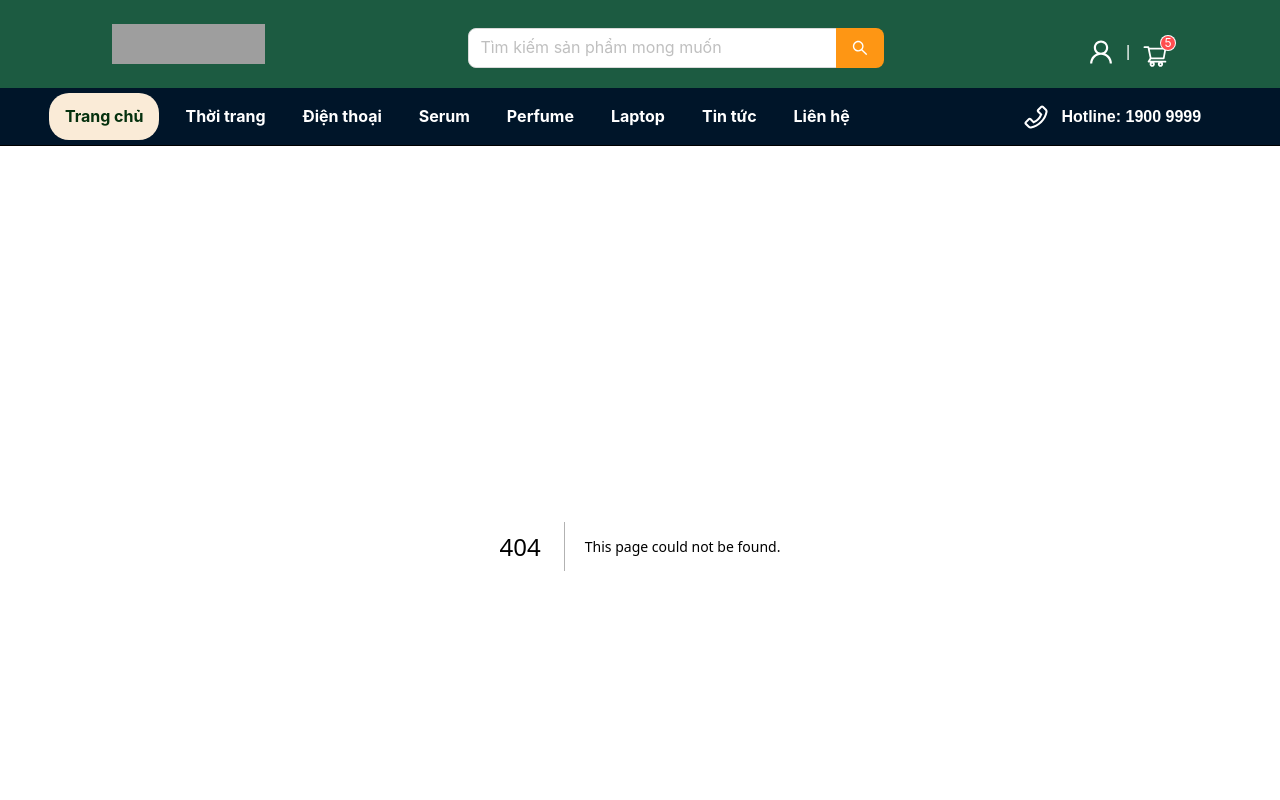
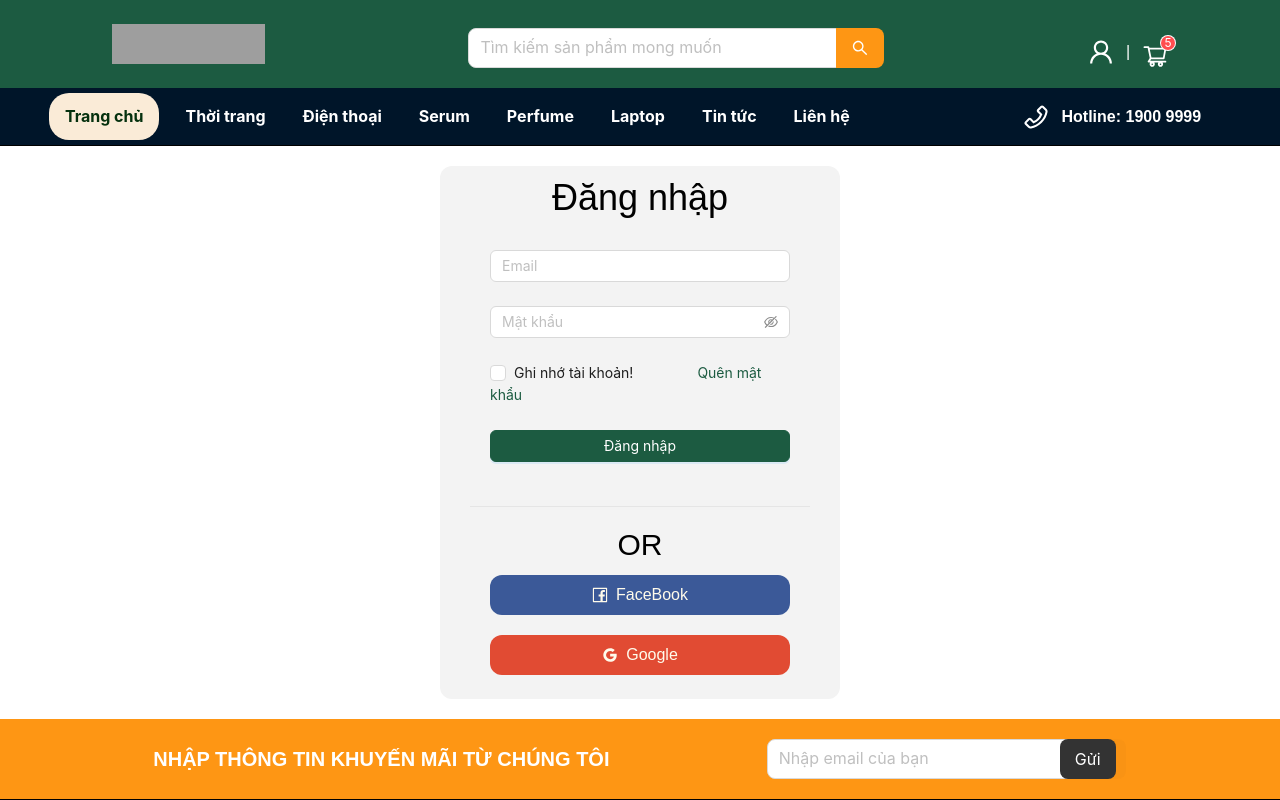
Before and after one commit to minhhkhoa/next_bazaar, a Next.js app: page /login in a window 1280 px wide. Before the commit this address had no page. Shown: the top 800 px of the page. Built offline with nearby package versions, Linux system fonts and the light colour scheme; grey boxes are pictures that could not be loaded.

Commit message:
success page login
- Trang này thì không có gì để nói, đã reponsive luôn.

```diff
--- /dev/null
+++ b/src/app/(auth)/login/page.tsx
@@ -0,0 +1,89 @@
+"use client";
+
+import React from "react";
+import type { FormProps } from "antd";
+import { Button, Checkbox, Divider, Form, Input } from "antd";
+import "./style.scss";
+import { FacebookOutlined, GoogleOutlined } from "@ant-design/icons";
+
+type FieldType = {
+  username?: string;
+  password?: string;
+  remember?: string;
+};
+
+const onFinish: FormProps<FieldType>["onFinish"] = (values) => {
+  console.log("Success:", values);
+};
+
+const onFinishFailed: FormProps<FieldType>["onFinishFailed"] = (errorInfo) => {
+  console.log("Failed:", errorInfo);
+};
+
+export default function Login() {
+  return (
+    <>
+      <div className="w-[400px] bg-[#f3f3f3] mx-auto my-5 rounded-xl container-form flex flex-col items-center pb-3">
+        <div className="flex flex-col items-center gap-5 ">
+          <h1 className="text-4xl !font-extralight py-3">Đăng nhập</h1>
+          <Form
+            initialValues={{ remember: false }}
+            onFinish={onFinish}
+            onFinishFailed={onFinishFailed}
+            autoComplete="off"
+          >
+            <Form.Item<FieldType>
+              name="username"
+              rules={[
+                { required: true, message: "Please input your username!" },
+              ]}
+              className="!w-full"
+            >
+              <Input placeholder="Email" />
+            </Form.Item>
+
+            <Form.Item<FieldType>
+              name="password"
+              rules={[
+                { required: true, message: "Please input your password!" },
+              ]}
+            >
+              <Input.Password placeholder="Mật khẩu" />
+            </Form.Item>
+
+            <Form.Item<FieldType> name="remember" valuePropName="checked">
+              <Checkbox>Ghi nhớ tài khoản!</Checkbox>
+              <span className="text-[#1c5b41] ml-14 hover:italic hover:text-[#fe9614]">Quên mật khẩu</span>
+            </Form.Item>
+
+            <Form.Item className="flex justify-center">
+              <Button
+                type="primary"
+                htmlType="submit"
+                className="!w-[300px] !bg-[#1c5b41] text-white !border-[#1c5b41] hover:!bg-white hover:!text-orange-500 hover:!border-orange-500 transition duration-300 ease-in-out !p-2"
+              >
+                Đăng nhập
+              </Button>
+            </Form.Item>
+          </Form>
+        </div>
+
+        <div className="w-[85%] flex justify-center items-center">
+          <Divider className="!my-5" />
+        </div>
+        <div className="text-center text-3xl bg-blend-luminosity">OR</div>
+
+        <div className="flex flex-col gap-5 my-3">
+          <div className="flex justify-center items-center gap-2 bg-[#3B5998] p-2 rounded-xl text-amber-50 w-[300px]">
+            <FacebookOutlined />
+            FaceBook
+          </div>
+          <div className="flex justify-center items-center gap-2 bg-[#E14B33] p-2 rounded-xl text-amber-50 w-[300px]">
+            <GoogleOutlined />
+            Google
+          </div>
+        </div>
+      </div>
+    </>
+  );
+}
--- /dev/null
+++ b/src/app/(auth)/login/style.scss
@@ -0,0 +1,5 @@
+.container-form {
+  .ant-form-item {
+    width: 300px !important;
+  }
+}
--- /dev/null
+++ b/src/app/(auth)/register/page.tsx
@@ -0,0 +1,7 @@
+import React from 'react'
+
+export default function Register() {
+  return (
+    <div>Register</div>
+  )
+}
--- a/src/components/Header/Header.tsx
+++ b/src/components/Header/Header.tsx
@@ -25,7 +25,7 @@ const items: MenuProps["items"] = [
   {
     key: "1",
     label: (
-      <Link target="_blank" rel="noopener noreferrer" href="/login">
+      <Link href="/login">
         Đăng nhập
       </Link>
     ),
@@ -33,7 +33,7 @@ const items: MenuProps["items"] = [
   {
     key: "2",
     label: (
-      <Link target="_blank" rel="noopener noreferrer" href="/register">
+      <Link href="/register">
         Đăng ký
       </Link>
     ),
```
